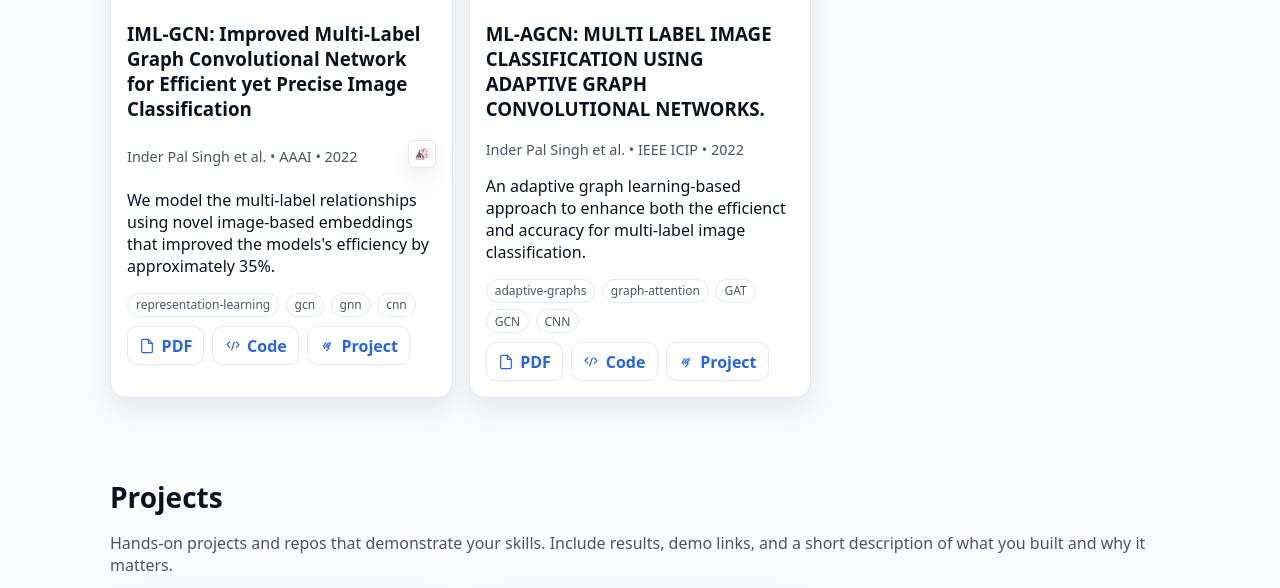
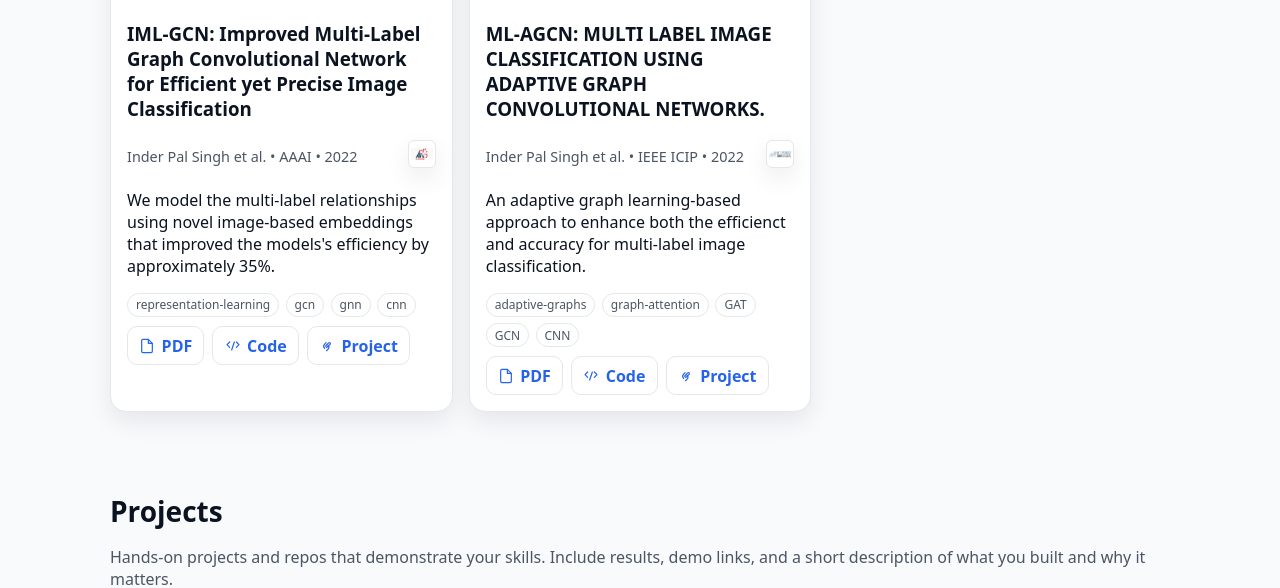
Before and after one commit to indersingh17188/indersingh17188.github.io, a plain HTML site: page index.html in a window 1280 px wide. Shown: the part 1146-1734 px from the top of the page. Drawn offline with Linux system fonts and the light colour scheme.

Commit message:
adding logos

```diff
--- a/index.html
+++ b/index.html
@@ -259,7 +259,9 @@
         project: "https://gitlab.com/uniluxembourg/snt/cvi2/phd/inder/iml-gcn",
         image: "media/photos/arch_ml_agcn.jpg",
         alt: "Segmentation qualitative results",
-        tags: ["adaptive-graphs", "graph-attention", "GAT", "GCN", "CNN"]
+        tags: ["adaptive-graphs", "graph-attention", "GAT", "GCN", "CNN"],
+        logo: "media/logos/icip_logo.jpeg",
+        venueUrl: "https://2022.ieeeicip.org/"
       }
     ];
 
```
Also changed, not shown: media/logos/icip_2022.png (added), media/logos/icip_logo.jpeg (added).
